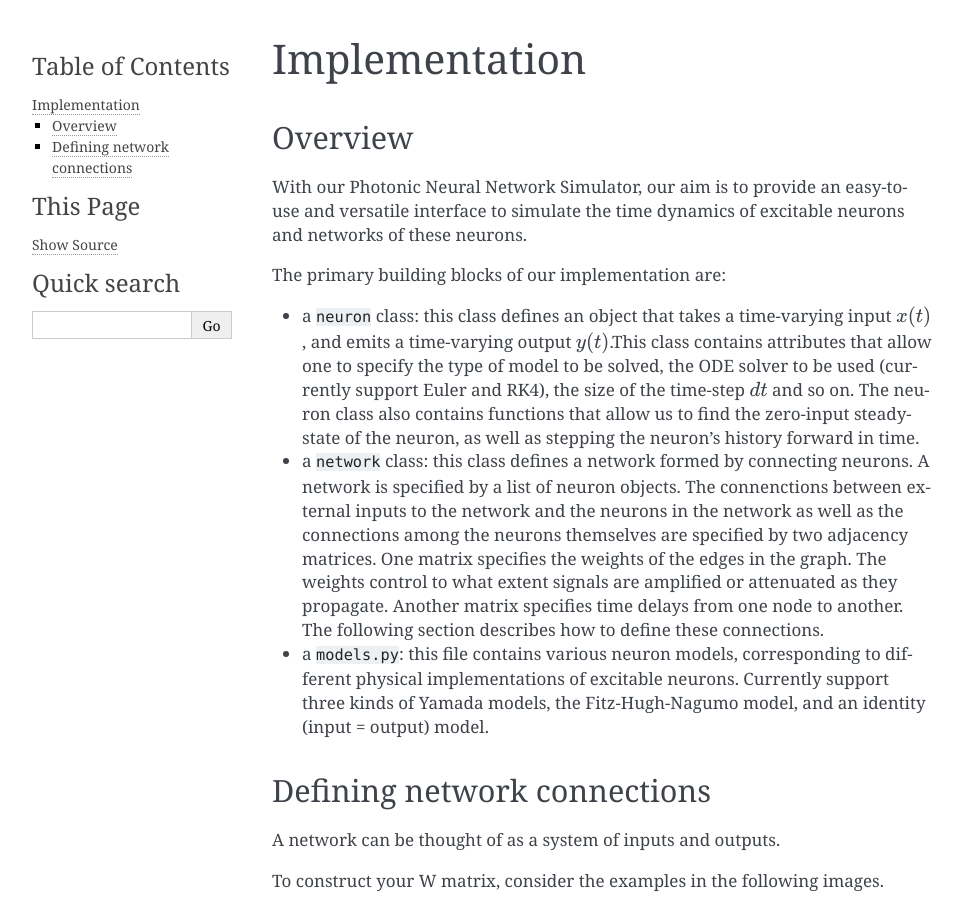
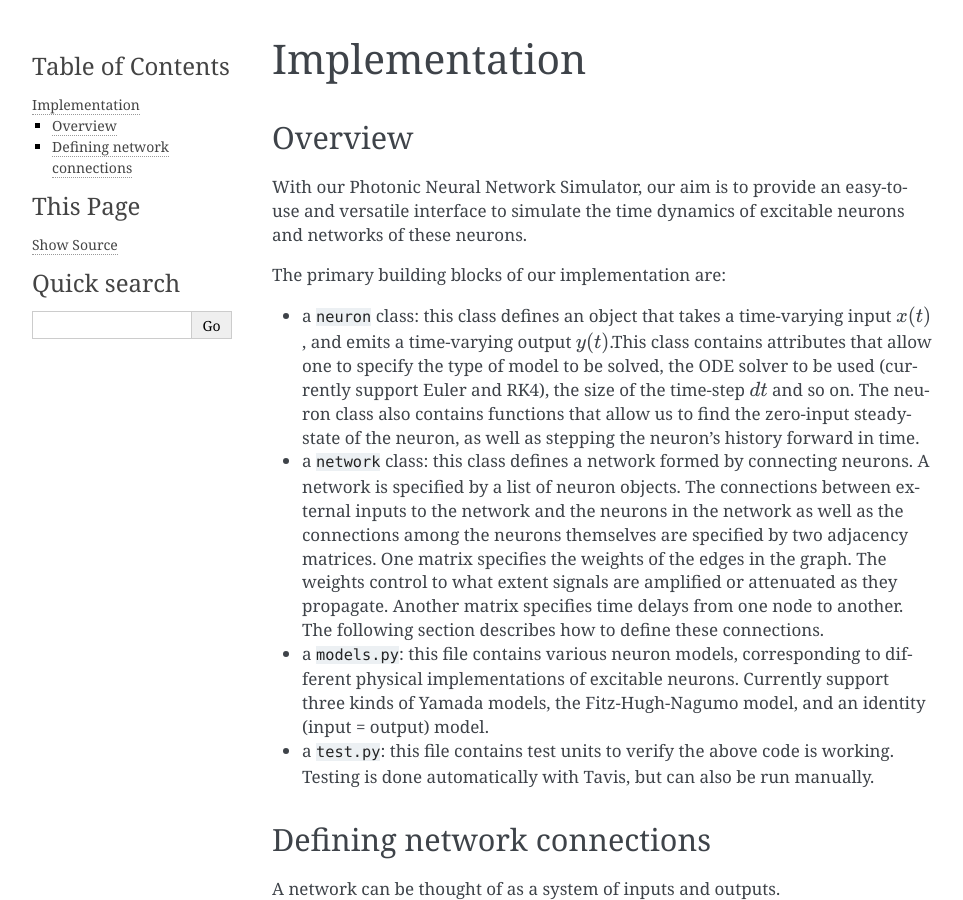
Before and after one commit to jabbate7/PhotonicNeuronSimulator, a Sphinx documentation site: the page built from docs/usage.rst, in a window 1280 px wide and 900 px high. Shown: the whole window, without its empty margins (148-1111 px from the left). Built offline with Sphinx 7.4.7, drawn with Linux system fonts in a browser that asks for light colours.

Commit message:
sentence about testing

```diff
--- a/docs/usage.rst
+++ b/docs/usage.rst
@@ -9,8 +9,9 @@ With our Photonic Neural Network Simulator, our aim is to provide an easy-to-use
 The primary building blocks of our implementation are:
 
 - a ``neuron`` class: this class defines an object that takes a time-varying input :math:`x(t)` , and emits a time-varying output :math:`y(t)`.This class contains attributes that allow one to specify the type of model to be solved, the ODE solver to be used (currently support Euler and RK4), the size of the time-step :math:`dt` and so on. The neuron class also contains functions that allow us to find the zero-input steady-state of the neuron, as well as stepping the neuron's history forward in time.
-- a ``network`` class: this class defines a network formed by connecting neurons. A network is specified by a list of neuron objects. The connenctions between external inputs to the network and the neurons in the network as well as the connections among the neurons themselves are specified by two adjacency matrices. One matrix specifies the weights of the edges in the graph. The weights control to what extent signals are amplified or attenuated as they propagate. Another matrix specifies time delays from one node to another. The following section describes how to define these connections.
+- a ``network`` class: this class defines a network formed by connecting neurons. A network is specified by a list of neuron objects. The connections between external inputs to the network and the neurons in the network as well as the connections among the neurons themselves are specified by two adjacency matrices. One matrix specifies the weights of the edges in the graph. The weights control to what extent signals are amplified or attenuated as they propagate. Another matrix specifies time delays from one node to another. The following section describes how to define these connections.
 - a ``models.py``: this file contains various neuron models, corresponding to different physical implementations of excitable neurons. Currently support three kinds of Yamada models, the Fitz-Hugh-Nagumo model, and an identity (input = output) model.
+- a ``test.py``: this file contains test units to verify the above code is working.  Testing is done automatically with Tavis, but can also be run manually.
 
 Defining network connections
 ==============================
```
